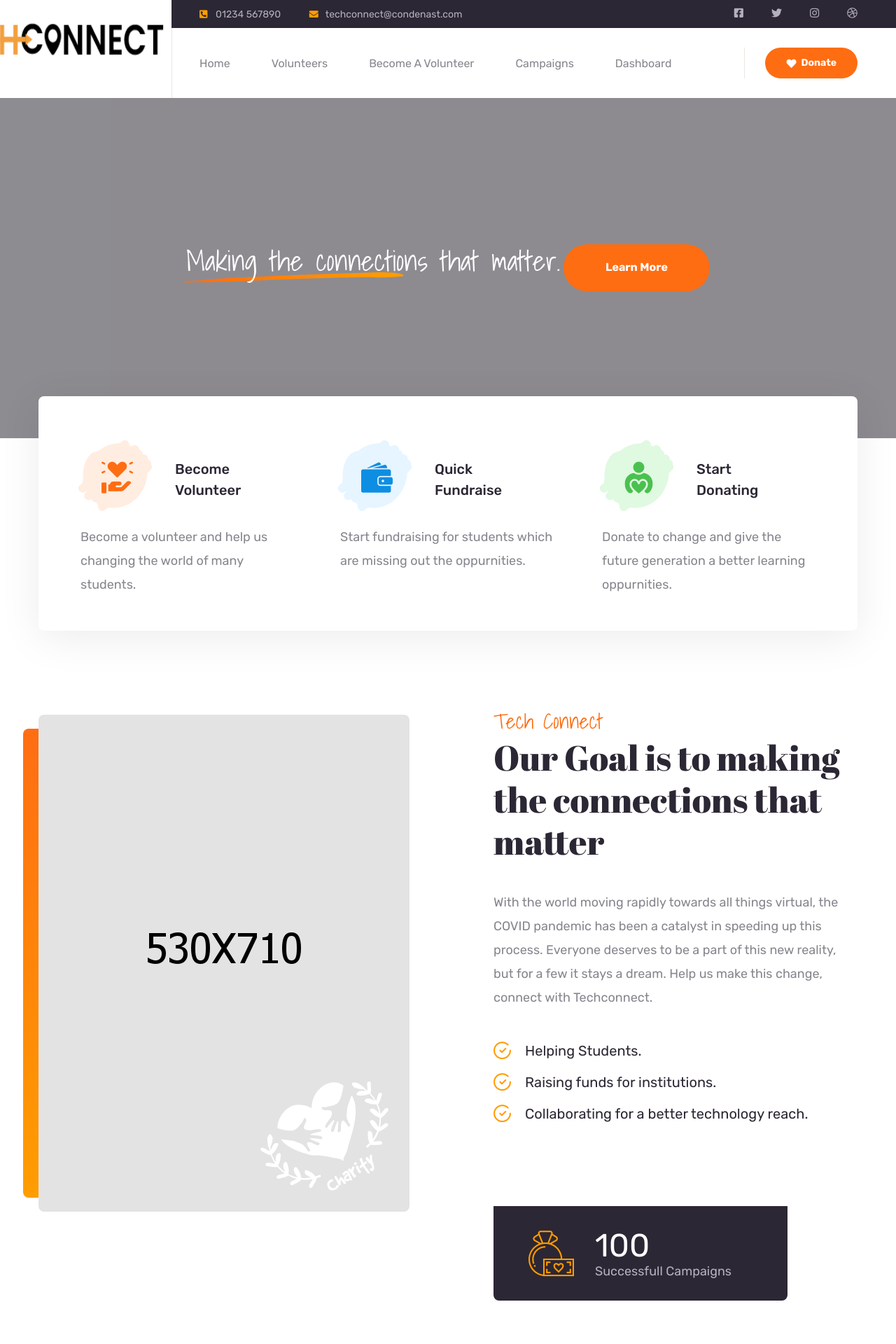
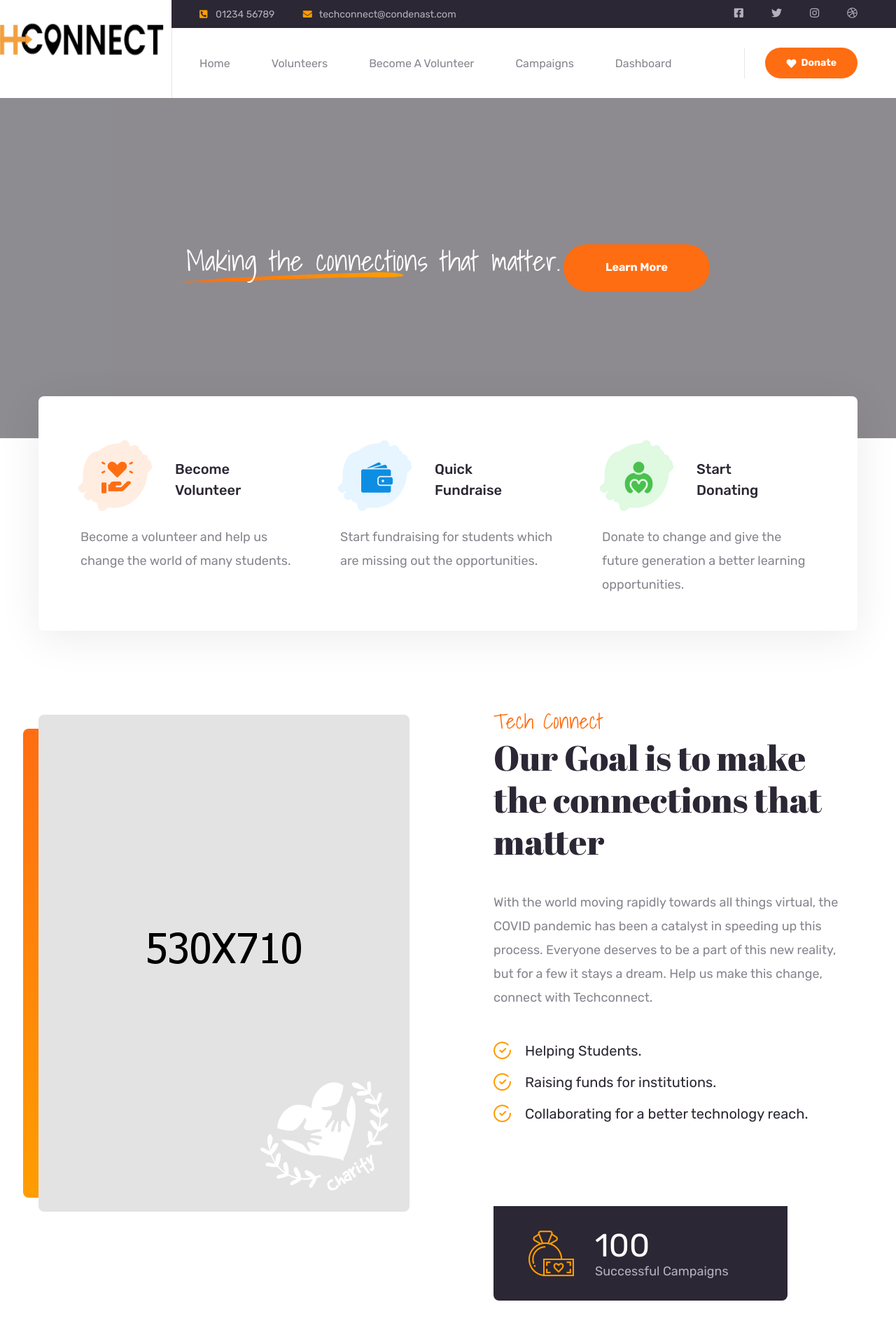
Before and after one commit to cn-sarah/hackathon21_website, a Flask app: page /explore in a window 1280 px wide. Shown: the top 1920 px of the page at 70% size. Run offline with Flask 2, Linux system fonts and the light colour scheme; some libraries are stand-ins or nearby versions; some web fonts are replaced.

Commit message:
correct typos on the page

```diff
--- a/templates/explore.html
+++ b/templates/explore.html
@@ -72,7 +72,7 @@
                                         <i class="fas fa-phone-square-alt"></i>
                                     </div>
                                     <div class="text">
-                                        <p><a href="tel:92-666-888-0000">01234 567890</a></p>
+                                        <p><a href="tel:92-666-888-0000">01234 56789</a></p>
                                     </div>
                                 </li>
                                 <li>
@@ -184,7 +184,7 @@
                                         <h4>Become <br> Volunteer</h4>
                                     </div>
                                 </div>
-                                <p class="feature-one__icons-single-text">Become a volunteer and help us changing the world of many students.</p>
+                                <p class="feature-one__icons-single-text">Become a volunteer and help us change the world of many students.</p>
                             </div>
                         </div>
                         <div class="col-xl-4 col-lg-4">
@@ -201,7 +201,7 @@
                                         <h4>Quick <br> Fundraise</h4>
                                     </div>
                                 </div>
-                                <p class="feature-one__icons-single-text">Start fundraising for students which are missing out the oppurnities.</p>
+                                <p class="feature-one__icons-single-text">Start fundraising for students which are missing out the opportunities.</p>
                             </div>
                         </div>
                         <div class="col-xl-4 col-lg-4">
@@ -218,7 +218,7 @@
                                         <h4>Start <br> Donating</h4>
                                     </div>
                                 </div>
-                                <p class="feature-one__icons-single-text">Donate to change and give the future generation a better learning oppurnities. </p>
+                                <p class="feature-one__icons-single-text">Donate to change and give the future generation a better learning opportunities. </p>
                             </div>
                         </div>
                     </div>
@@ -246,7 +246,7 @@
                         <div class="welcome-one__right">
                             <div class="block-title text-left">
                                 <h4>Tech Connect</h4>
-                                <h2>Our Goal is to making the connections that matter</h2>
+                                <h2>Our Goal is to make the connections that matter</h2>
                             </div>
                             <p class="welcome-one__text">With the world moving rapidly towards all things virtual, the COVID pandemic has been a catalyst in speeding up this process.
                             Everyone deserves to be a part of this new reality, but for a few it stays a dream.
@@ -262,7 +262,7 @@
                                 </div>
                                 <div class="text">
                                     <h2 class="counter">100</h2>
-                                    <p>Successfull Campaigns</p>
+                                    <p>Successful Campaigns</p>
                                 </div>
                             </div>
                         </div>
@@ -298,7 +298,7 @@
                     </div>
                     <div class="news-one__content">
                         <div class="news-one__title">
-                            <h3><a href="campaigns.html">Raise Fund for Hardware assistance</a>
+                            <h3><a href="campaigns.html">Raise Fund for hardware assistance</a>
                                         </h3>
                                         <p>Providing schools or students computer and internet.</p>
                                     </div>
@@ -324,14 +324,14 @@
                             <img src="https://www.stowerprovost.dorset.sch.uk/wp-content/uploads/2020/03/IMG_1267-370x276.jpg" alt="" height="280" width="176">
                         </div>
                         <div class="popular-causes__category">
-                                        <p>Eduction</p>
+                                        <p>Education</p>
                         </div>
                     </div>
                     <div class="news-one__content">
                         <div class="news-one__title">
                             <h3><a href="campaigns.html">Raise Fund for children education</a>
                                         </h3>
-                                        <p>come and help to achive a gretness</p>
+                                        <p>come and help to achieve a greatness</p>
                                     </div>
                                     <div class="popular-causes__progress">
                                         <div class="bar">
@@ -407,7 +407,7 @@
                                         <span class="icon-charity-1"></span>
                                     </div>
                                     <div class="text">
-                                        <h4>Let’s Give us your <br> Helping Hand</h4>
+                                        <h4>Give us your <br> helping hand</h4>
                                     </div>
                                 </div>
                             </div>
```
